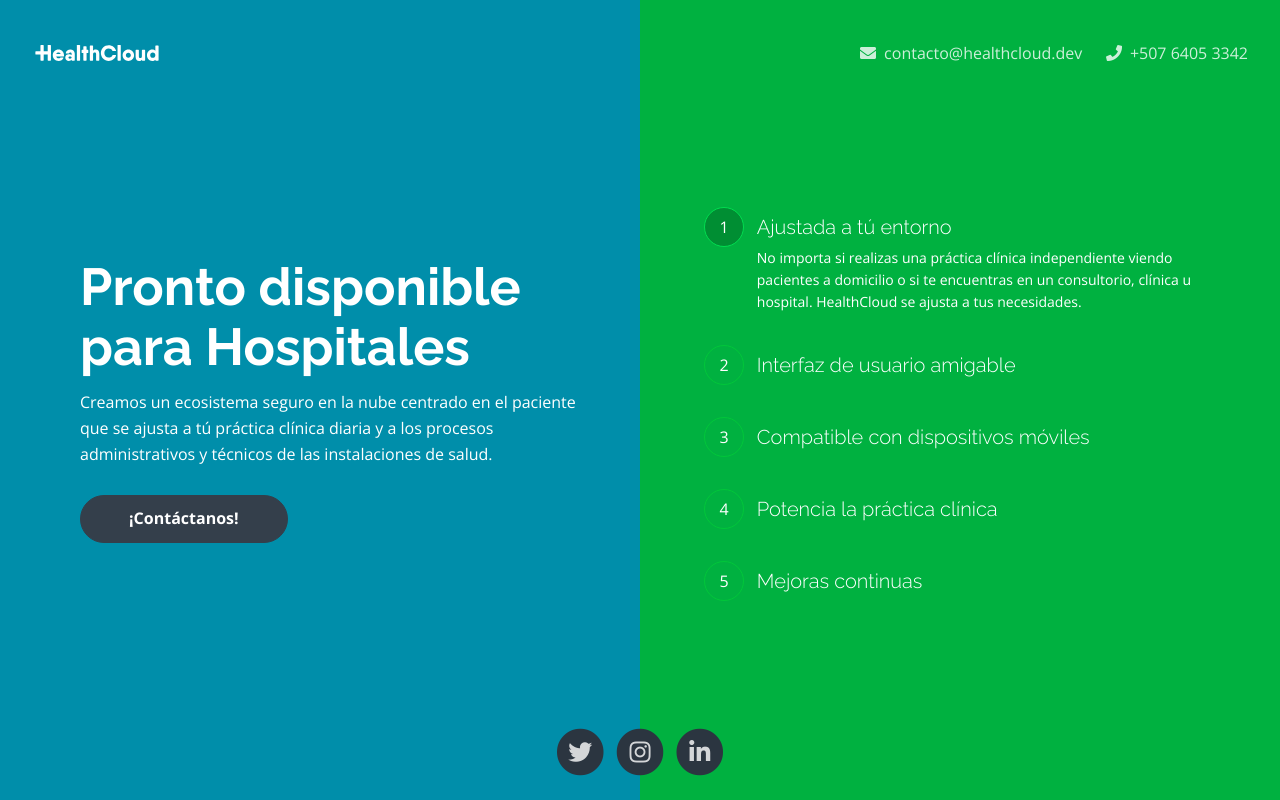
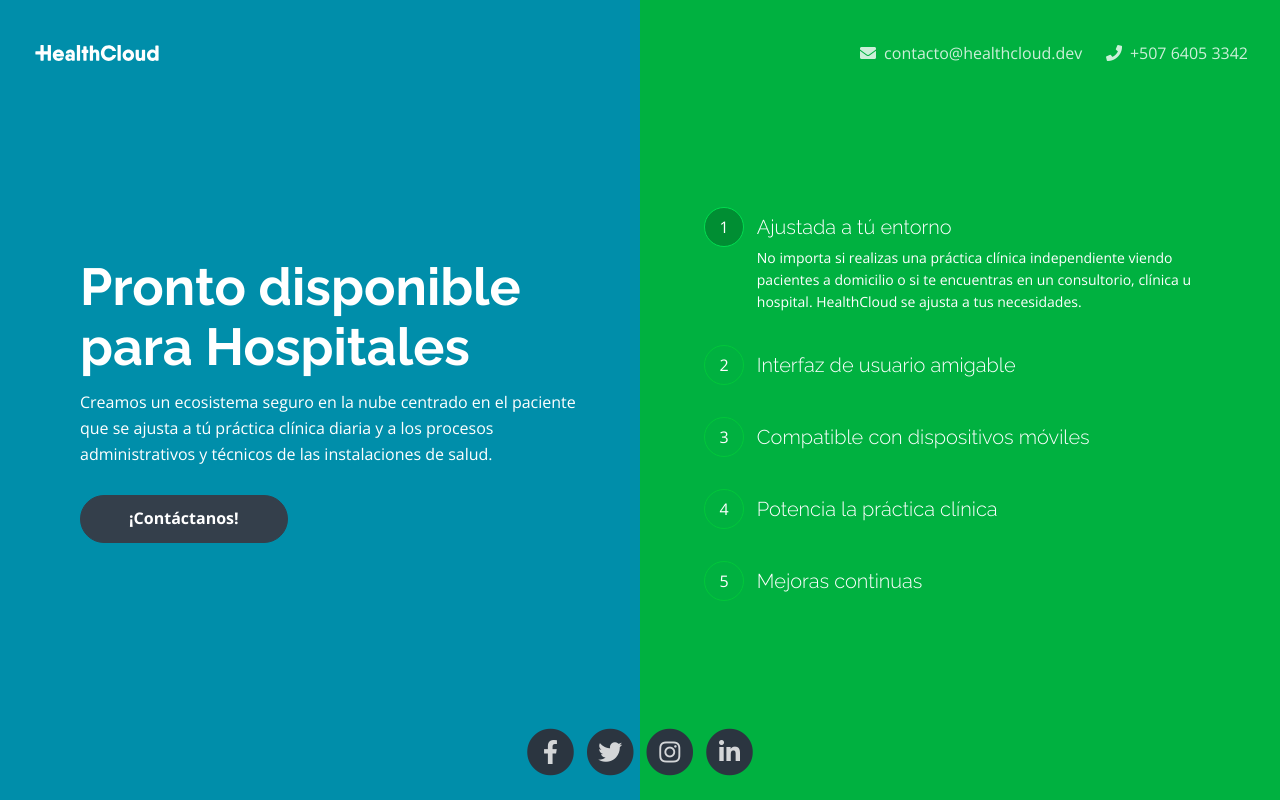
Before and after one commit to linkmoises/healthcloud.web, a plain HTML site: page index.html in a window 1280 px wide. Drawn offline with nearby package versions, Linux system fonts and the light colour scheme.

Commit message:
añadido enlace facebook

```diff
--- a/index.html
+++ b/index.html
@@ -131,12 +131,12 @@
 
 	<!-- Social Links -->
 	<div class="social-links-container">
-		<!--<span class="fa-stack fa-lg">-->
-		<!--	<a href="#your-link">-->
-		<!--		<i class="fas fa-circle fa-stack-2x facebook"></i>-->
-		<!--		<i class="fab fa-facebook-f fa-stack-1x"></i>-->
-		<!--	</a>-->
-		<!--</span>-->
+		<span class="fa-stack fa-lg">
+			<a href="https://fb.me/HealthCloudDev/" target="_blank">
+				<i class="fas fa-circle fa-stack-2x facebook"></i>
+				<i class="fab fa-facebook-f fa-stack-1x"></i>
+			</a>
+		</span>
 		<span class="fa-stack fa-lg">
 			<a href="https://twitter.com/HealthCloudDev" target="_blank">
 				<i class="fas fa-circle fa-stack-2x twitter"></i>
```
